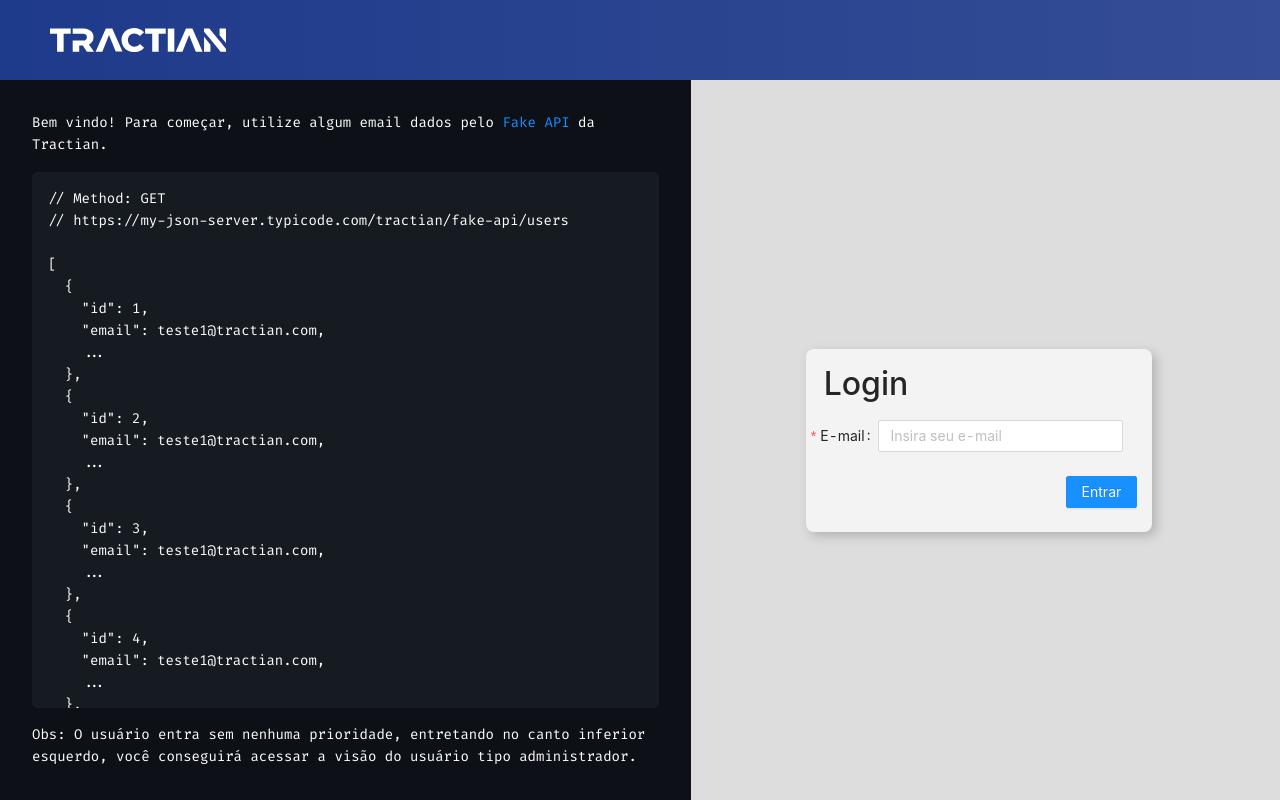
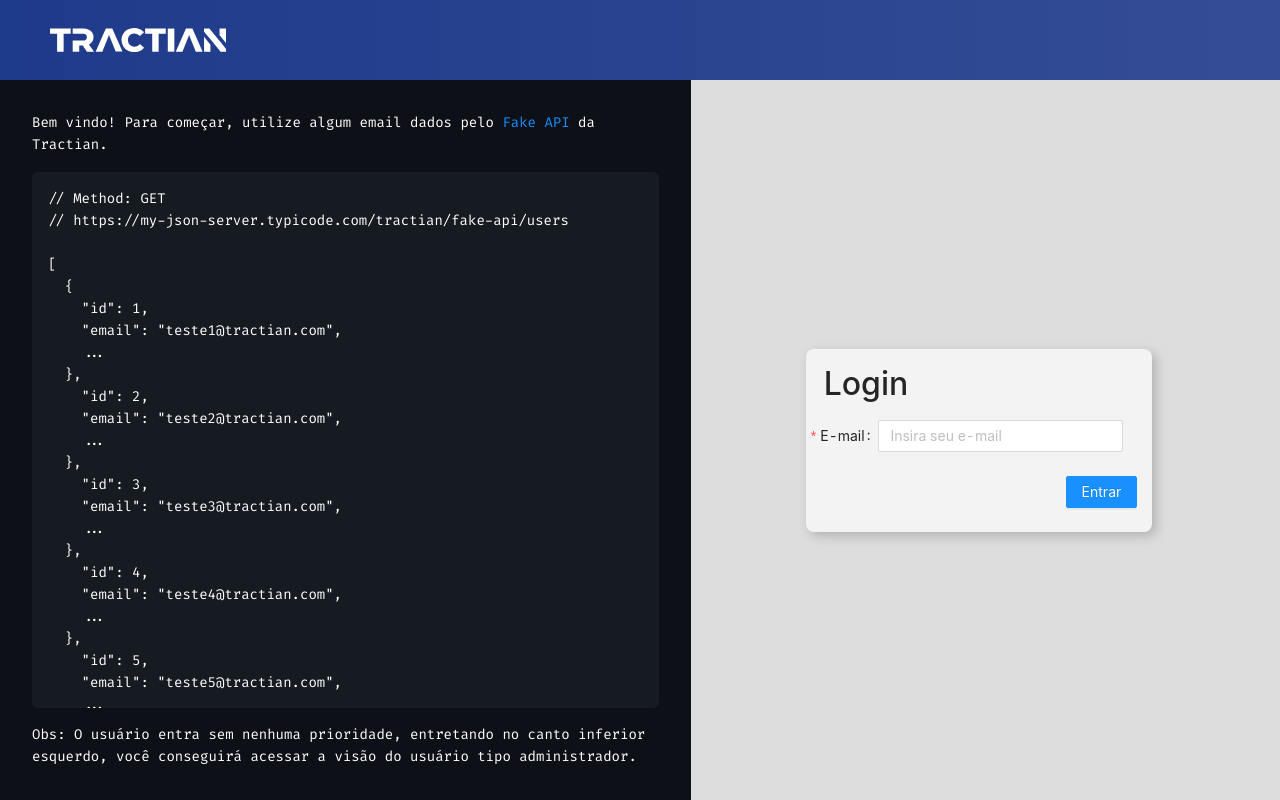
Before and after one commit to azevgabriel/tractian_test, a React (Vite) app: page / in a window 1280 px wide. Shown: the top 800 px of the page. Built offline with nearby package versions, Linux system fonts and the light colour scheme.

Commit message:
hotfix: remove no necessary lines

```diff
--- a/src/pages/Login/index.tsx
+++ b/src/pages/Login/index.tsx
@@ -6,6 +6,31 @@
 const { Content } = Layout;
 
 export const Login = () => {
+  const returnCodeText = () => {
+    const tab = '\xA0\xA0';
+    const openKey = '{';
+    const closeKey = '}';
+    const openbracket = '[';
+    const closebracket = ']';
+
+    const code = ['', `${openbracket}`, `${tab + openKey}`];
+
+    for (let i = 1; i < 7; i++) {
+      let objectExample = [
+        `${tab + tab + `"id": ${i},`}`,
+        `${tab + tab + `"email": "teste${i}@tractian.com",`}`,
+        `${tab + tab + '...'}`,
+        `${tab + closeKey + `${i === 6 ? '' : ','}`}`,
+      ];
+
+      code.push(...objectExample);
+    }
+
+    code.push(`${closebracket}`);
+
+    return code;
+  };
+
   return (
     <Content className="content">
       <div className="codeArea">
@@ -18,68 +43,12 @@
           // Method: GET <br />
           // https://my-json-server.typicode.com/tractian/fake-api/users
           <br />
-          <br /> &#91;
-          <br />
-          &nbsp;&nbsp;&#123;
-          <br />
-          &nbsp;&nbsp;&nbsp;&nbsp;"id": 1,
-          <br />
-          &nbsp;&nbsp;&nbsp;&nbsp;"email": teste1@tractian.com,
-          <br />
-          &nbsp;&nbsp;&nbsp;&nbsp;...
-          <br />
-          &nbsp;&nbsp;&#125;,
-          <br />
-          &nbsp;&nbsp;&#123;
-          <br />
-          &nbsp;&nbsp;&nbsp;&nbsp;"id": 2,
-          <br />
-          &nbsp;&nbsp;&nbsp;&nbsp;"email": teste1@tractian.com,
-          <br />
-          &nbsp;&nbsp;&nbsp;&nbsp;...
-          <br />
-          &nbsp;&nbsp;&#125;,
-          <br />
-          &nbsp;&nbsp;&#123;
-          <br />
-          &nbsp;&nbsp;&nbsp;&nbsp;"id": 3,
-          <br />
-          &nbsp;&nbsp;&nbsp;&nbsp;"email": teste1@tractian.com,
-          <br />
-          &nbsp;&nbsp;&nbsp;&nbsp;...
-          <br />
-          &nbsp;&nbsp;&#125;,
-          <br />
-          &nbsp;&nbsp;&#123;
-          <br />
-          &nbsp;&nbsp;&nbsp;&nbsp;"id": 4,
-          <br />
-          &nbsp;&nbsp;&nbsp;&nbsp;"email": teste1@tractian.com,
-          <br />
-          &nbsp;&nbsp;&nbsp;&nbsp;...
-          <br />
-          &nbsp;&nbsp;&#125;,
-          <br />
-          &nbsp;&nbsp;&#123;
-          <br />
-          &nbsp;&nbsp;&nbsp;&nbsp;"id": 5,
-          <br />
-          &nbsp;&nbsp;&nbsp;&nbsp;"email": teste1@tractian.com,
-          <br />
-          &nbsp;&nbsp;&nbsp;&nbsp;...
-          <br />
-          &nbsp;&nbsp;&#125;,
-          <br />
-          &nbsp;&nbsp;&#123;
-          <br />
-          &nbsp;&nbsp;&nbsp;&nbsp;"id": 6,
-          <br />
-          &nbsp;&nbsp;&nbsp;&nbsp;"email": teste1@tractian.com,
-          <br />
-          &nbsp;&nbsp;&nbsp;&nbsp;...
-          <br />
-          &nbsp;&nbsp;&#125;,
-          <br /> &#93;
+          {returnCodeText().map((line, index) => (
+            <>
+              <span key={index}>{line}</span>
+              <br />
+            </>
+          ))}
         </div>
         <p>
           Obs: O usuário entra sem nenhuma prioridade, entretando no canto
--- a/src/styles/global.css
+++ b/src/styles/global.css
@@ -69,5 +69,4 @@
 }
 ::-webkit-scrollbar-thumb {
   background-color: var(--color-primary);
-  border-radius: 4px;
 }
```
